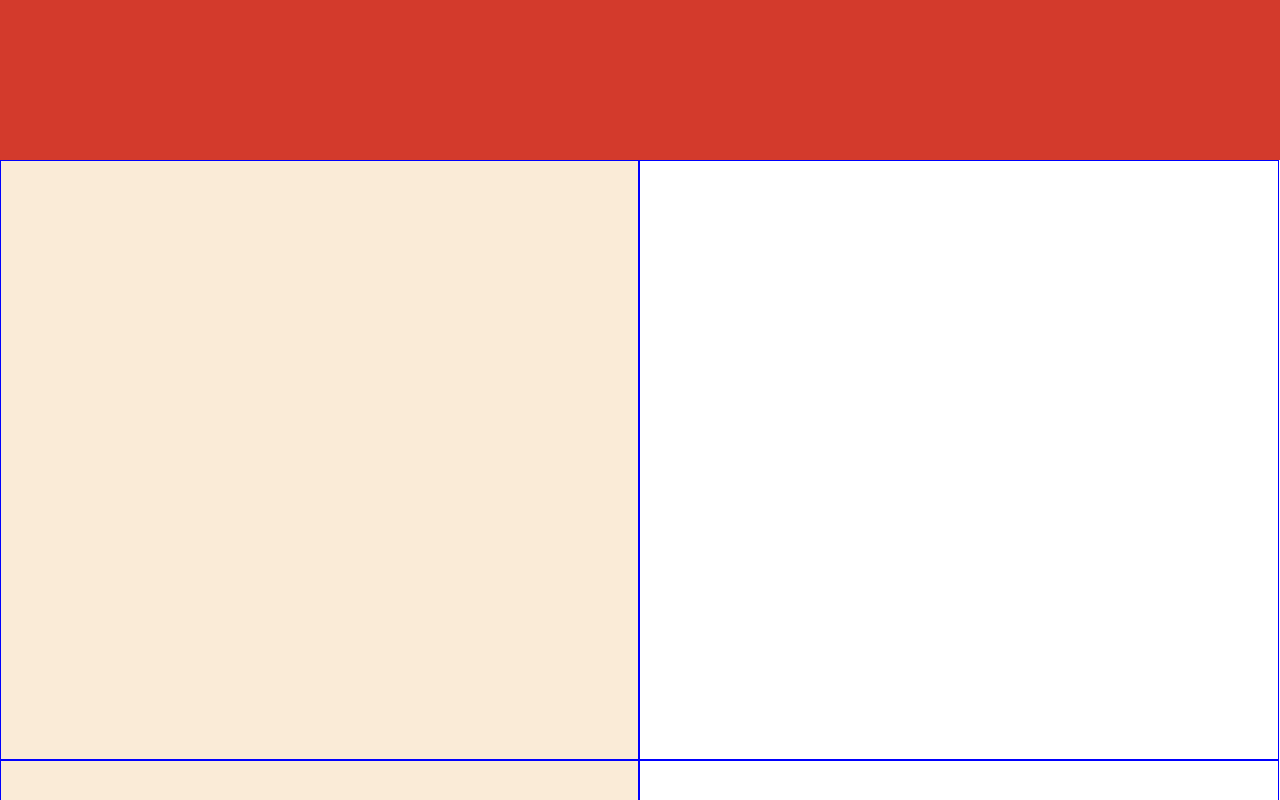
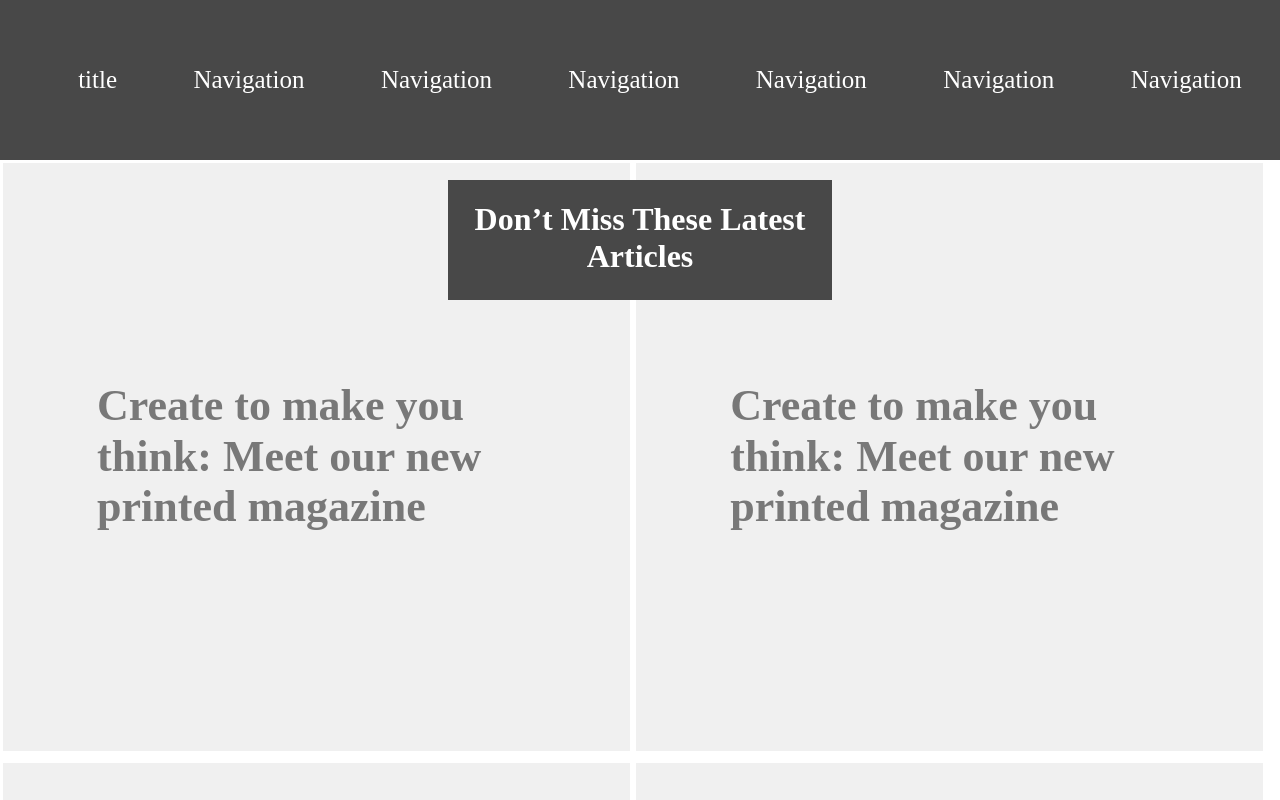
Before and after one commit to AndresFMoya/HTML_and_CSS3-Design_Teardown, a plain HTML site: page index.html in a window 1280 px wide. Shown: the top 800 px of the page. Drawn offline with Linux system fonts and the light colour scheme.

Commit message:
top section

```diff
--- a/index.html
+++ b/index.html
@@ -10,21 +10,35 @@
   </head>
 
   <body>
-    <header></header>
-
+    <header>
+      <ul class="header-nav">
+        <li class="title">title</li>
+        <li>Navigation</li>
+        <li>Navigation</li>
+        <li>Navigation</li>
+        <li>Navigation</li>
+        <li>Navigation</li>
+        <li>Navigation</li>
+      </ul>
+    </header>
     <main>
+      <div class="dontmiss">
+        <h1>Don’t Miss These Latest Articles</h1>
+      </div>
       <div class="mainarticles">
-        <div></div>
-        <div></div>
-        <div></div>
-        <div></div>
+        <div>
+          <h1>Create to make you think: Meet our new printed magazine</h1>
+        </div>
+        <div><h1>Create to make you think: Meet our new printed magazine</h1></div>
+        <div><h1>Create to make you think: Meet our new printed magazine</h1></div>
+        <div><h1>Create to make you think: Meet our new printed magazine</h1></div>
       </div>
       <div class="articles">
-        <article></article>
+        <article> <h1>Monthly Web Development</h1><p>Lorem ipsum dolor sit, amet consectetur adipisicing elit. Ex corporis alias delectus aut aliquid repudiandae quaerat ad hic magnam pariatur quasi accusamus eaque provident, rerum officia sequi, cumque autem iusto!</p></article>
 
-        <article></article>
+        <article> <h1>Monthly Web Development</h1><p>Lorem ipsum dolor sit, amet consectetur adipisicing elit. Ex corporis alias delectus aut aliquid repudiandae quaerat ad hic magnam pariatur quasi accusamus eaque provident, rerum officia sequi, cumque autem iusto!</p></article>
 
-        <article></article>
+        <article> <h1>Monthly Web Development</h1><p>Lorem ipsum dolor sit, amet consectetur adipisicing elit. Ex corporis alias delectus aut aliquid repudiandae quaerat ad hic magnam pariatur quasi accusamus eaque provident, rerum officia sequi, cumque autem iusto!</p></article>
       </div>
       <div class="publicity">
         <div></div>
@@ -72,9 +86,7 @@
       <div class="seemorearticles"></div>
     </main>
     <footer>
-        <div class="browse">
-
-        </div>
+      <div class="browse"></div>
     </footer>
   </body>
 </html>
--- a/style.css
+++ b/style.css
@@ -1,20 +1,43 @@
+
 header {
+    display:flex;
     height: 160px;
-    background: #d33a2c;
+    background: #484848;
+    color:white;
     min-height: 6.2375rem;
+    align-items: center;
+}
+
+header ul {
+    list-style: none;
+    display:flex;
+    width: 100%;
+    justify-content: space-around;
+    color:white;
+    font-size:25px;
 }
 
 .mainarticles {
     display:flex;
     flex-wrap: wrap;
     height: 1200px;
-    background-image:linear-gradient(to right ,antiquewhite 50%, white 50%);
+
 }
 
 .mainarticles div{
-    width: 49.8%;
-    height:49.8%;
-    border:1px solid blue;
+    display: flex;
+    align-items: center;
+    background-color:#F0F0F0;
+    color:#787878;
+    font-size: 22px;
+    width: 49%;
+    height:49%;
+    border:3px solid white;
+}
+
+.mainarticles h1 {
+    width:70%;
+    margin: auto;
 }
 .articles{
     display:flex;
@@ -23,9 +46,25 @@ header {
 }
 
 .articles article {
+    display: flex;
+    flex-direction: column;
+    justify-content: center;
     width: 33.3%;
-    border:1px solid blue;
+    border:3px solid white;
+    background-color:#F0F0F0;
+    align-items: center;
+    color:#787878;
+    font-size: 16px;
 
+}
+
+.articles h1, p {
+    width: 80%;
+
+}
+
+.articles p {
+    font-size: 16px;
 }
 
 .publicity {
@@ -73,7 +112,7 @@ header {
     display:flex;
     flex-wrap: wrap;
     height: 800px;
-    background-image:linear-gradient(to right ,antiquewhite 50%, white 50%);
+    background-image:linear-gradient(to right ,#D3D3D3 50%,#F0F0F0 50%);
 }
 
 .articles2 div{
@@ -93,3 +132,16 @@ header {
     background-color: lightgreen;
     height: 800px;
 }
+
+.dontmiss {
+    display: inline;
+    background-color:#484848;
+    color:white;
+    text-align: center;
+    height: 120px;
+    width: 30%;
+    position: absolute;
+    left:35%;
+    top:180px;
+
+}
```
